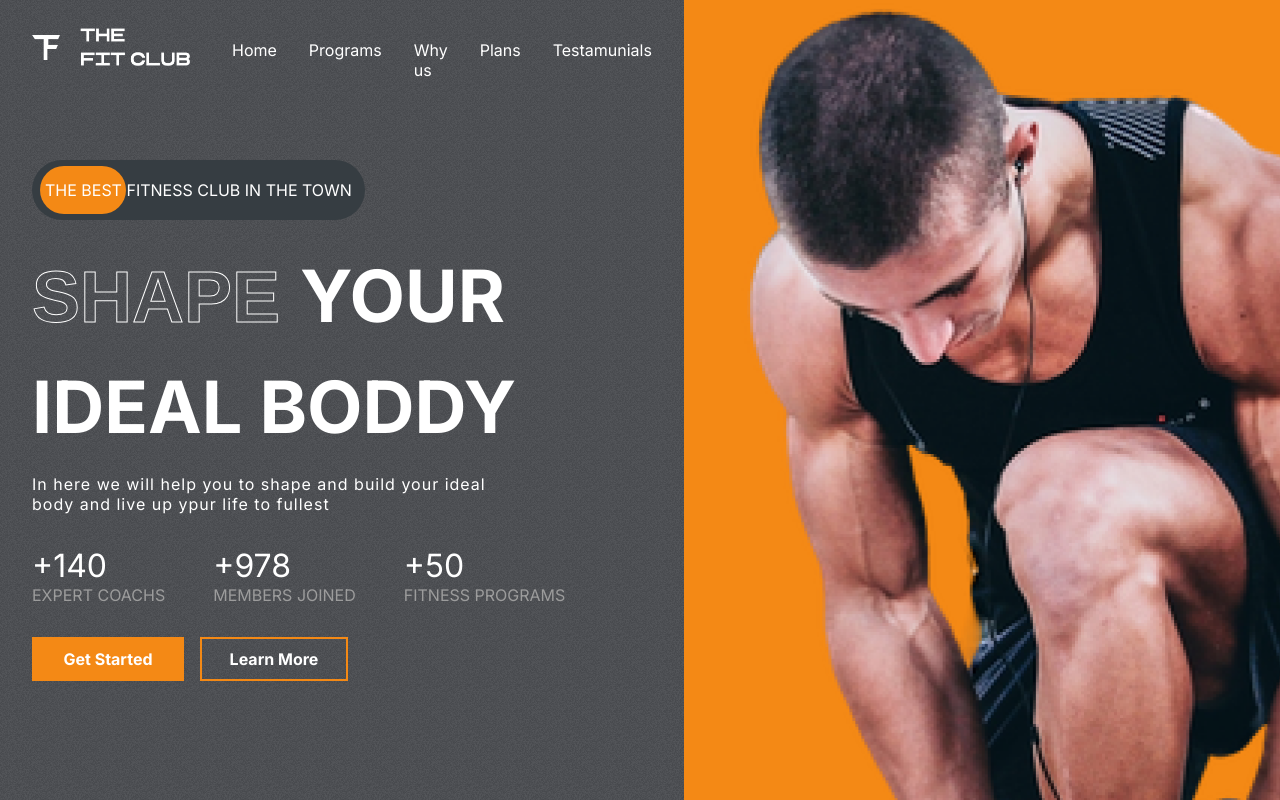
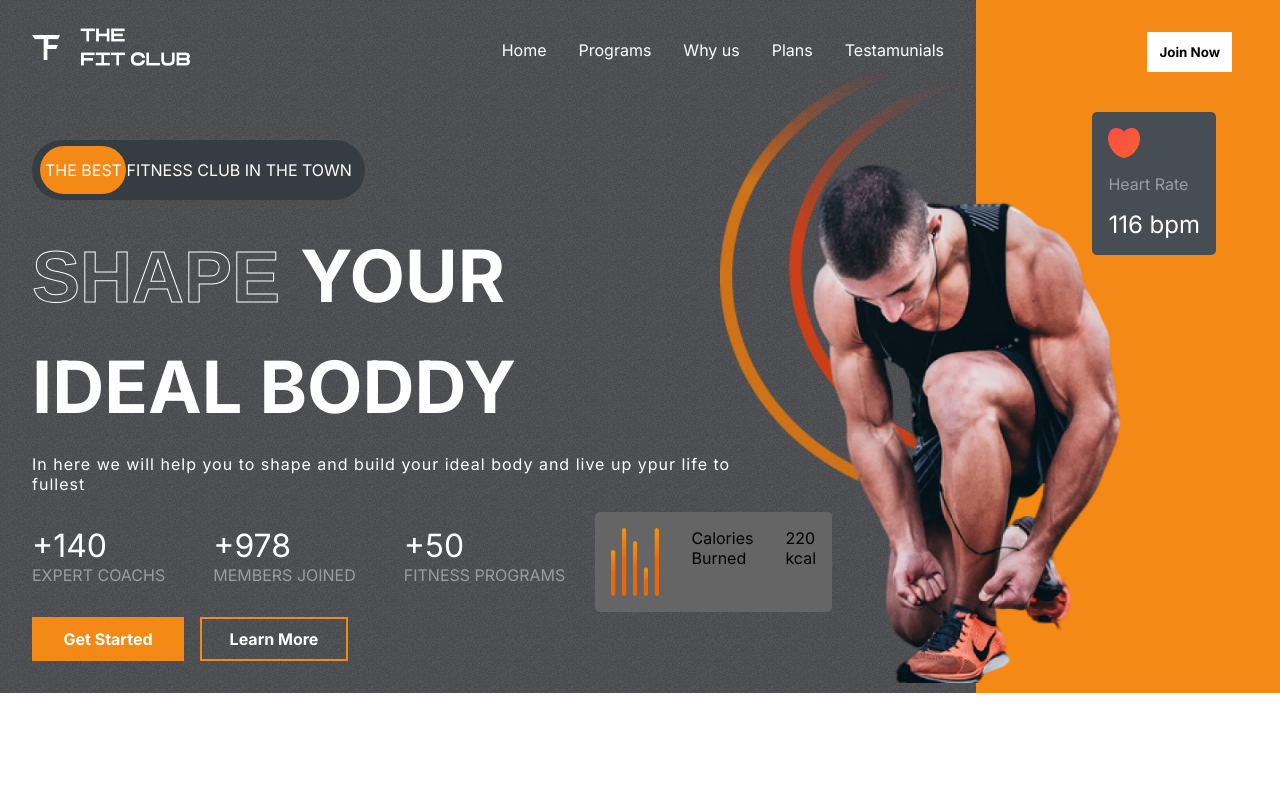
Before and after one commit to GabrielDOSilva/fitClub-Gym, a React (Create React App) app: page / in a window 1280 px wide. Shown: the top 800 px of the page. Built offline with nearby package versions, Linux system fonts and the light colour scheme.

Commit message:
Feat: Implementado lado direto

```diff
--- a/src/components/Hero/Hero.css
+++ b/src/components/Hero/Hero.css
@@ -144,3 +144,50 @@
   color: white;
   font-size: 1.5rem;
 }
+
+.hero-image {
+  position: absolute;
+  top: 10rem;
+  right: 8rem;
+  width: 23rem;
+}
+
+.hero-image-back {
+  position: absolute;
+  top: 4rem;
+  right: 20rem;
+  z-index: -1;
+  width: 15rem;
+}
+
+.calories {
+  display: flex;
+  gap: 2rem;
+  background-color: var(--caloryCard);
+  border-radius: 5px;
+  padding: 1rem;
+  width: fit-content;
+  position: absolute;
+  top: 32rem;
+  right: 28rem;
+}
+
+.calories>img {
+  width: 3rem;
+}
+
+.calories>div {
+  display: flex;
+  flex-direction: column;
+  justify-content: space-between;
+}
+
+.calories>div>:nth-child(1){
+  color: var(--gray);
+  font-size: 1.5rem;
+}
+
+.calories>div>:nth-child(2){
+  color: white;
+  font-size: 1.5rem;
+}
--- a/src/components/Hero/Hero.jsx
+++ b/src/components/Hero/Hero.jsx
@@ -62,8 +62,15 @@
                     <span>116 bpm</span>
                 </div>
 
-                <img src={hero_image} alt="" className="hero_image" />
+                {/* Hero Images */}
+                <img src={hero_image} alt="" className="hero-image" />
                 <img src={hero_image_back} alt="" className="hero-image-back" />
+                {/* calories */}
+                <div className="calories">
+                    <img src={Calories} alt="" />
+                    <span>Calories Burned</span>
+                    <span>220 kcal</span>
+                </div>
             </div>
         </div>
     )
```
